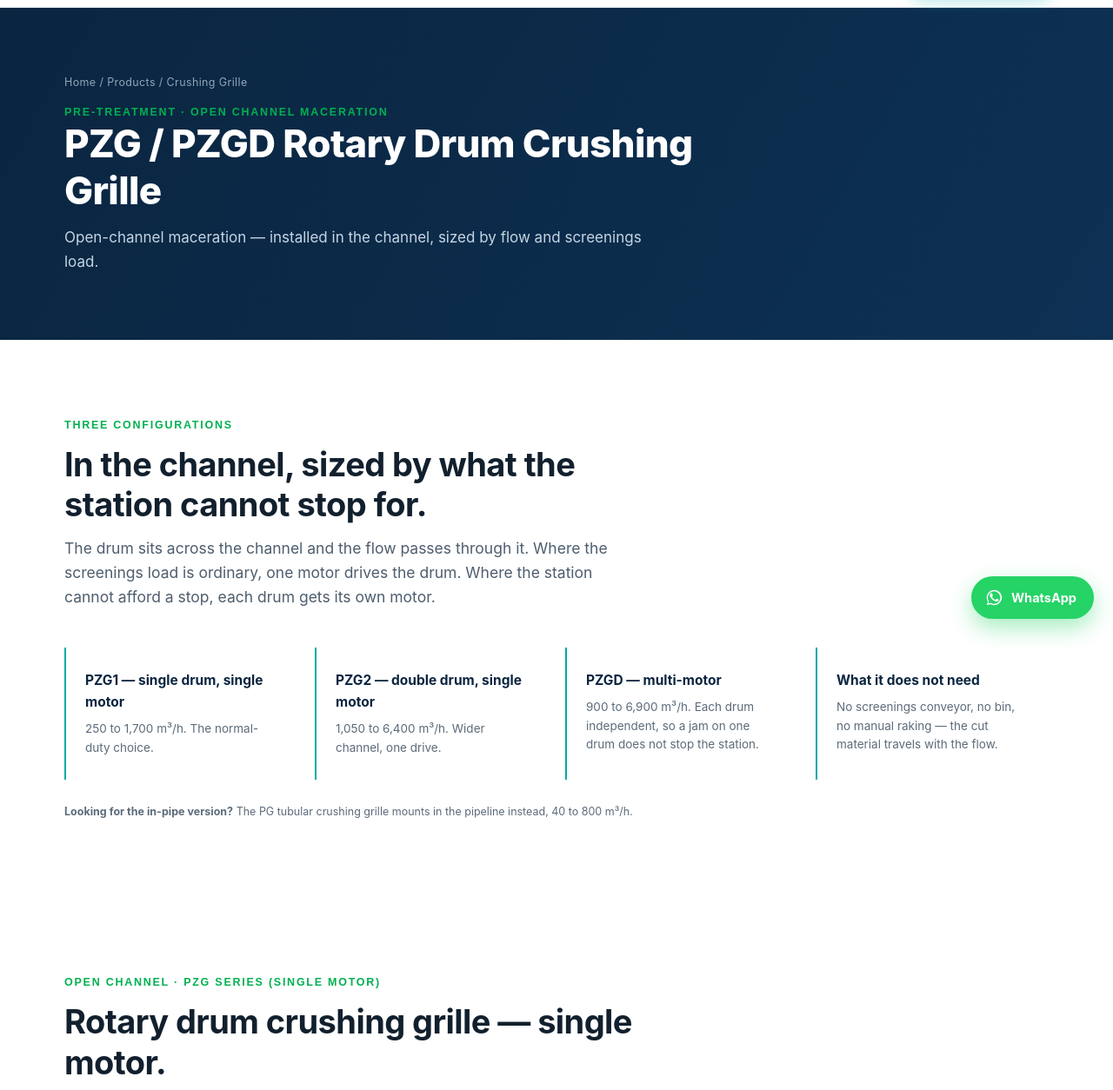
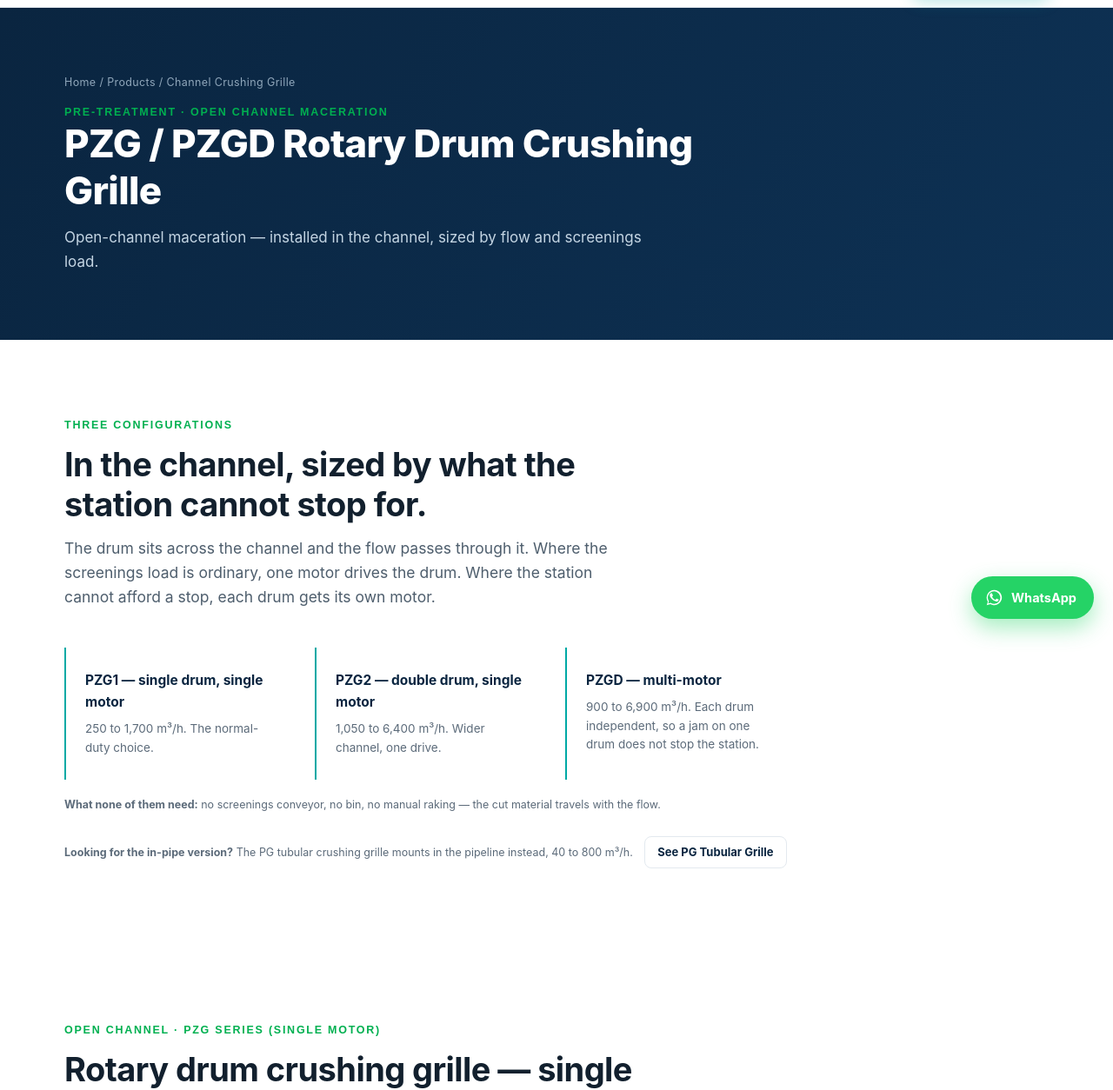
Before and after one commit to epsilonzhu-1988/kingdaotech-site, a plain HTML site: page products/channel-crushing-grille.html in a window 1280 px wide. Shown: the part 62-1316 px from the top of the page at 87% size. Drawn offline with Linux system fonts and the light colour scheme.

Commit message:
粉碎格栅两页细节优化

```diff
--- a/products/channel-crushing-grille.html
+++ b/products/channel-crushing-grille.html
@@ -18,7 +18,7 @@
   </div>
 </header>
 
-<div class="page-hero"><div class="wrap"><div class="crumb"><a href="../index.html">Home</a> / <a href="../products.html">Products</a> / Crushing Grille</div>
+<div class="page-hero"><div class="wrap"><div class="crumb"><a href="../index.html">Home</a> / <a href="../products.html">Products</a> / Channel Crushing Grille</div>
   <div class="eyebrow">Pre-treatment · Open channel maceration</div>
   <h1>PZG / PZGD Rotary Drum Crushing Grille</h1>
   <p>Open-channel maceration — installed in the channel, sized by flow and screenings load.</p>
@@ -32,9 +32,9 @@
     <div class="why"><b>PZG1 — single drum, single motor</b><p>250 to 1,700 m³/h. The normal-duty choice.</p></div>
     <div class="why"><b>PZG2 — double drum, single motor</b><p>1,050 to 6,400 m³/h. Wider channel, one drive.</p></div>
     <div class="why"><b>PZGD — multi-motor</b><p>900 to 6,900 m³/h. Each drum independent, so a jam on one drum does not stop the station.</p></div>
-    <div class="why"><b>What it does not need</b><p>No screenings conveyor, no bin, no manual raking — the cut material travels with the flow.</p></div>
   </div>
-  <p class="note" style="margin-top:26px"><strong>Looking for the in-pipe version?</strong> The <a href="crushing-grille.html">PG tubular crushing grille</a> mounts in the pipeline instead, 40 to 800 m³/h.</p>
+  <p class="note" style="margin-top:18px"><strong>What none of them need:</strong> no screenings conveyor, no bin, no manual raking — the cut material travels with the flow.</p>
+  <p class="note" style="margin-top:26px"><strong>Looking for the in-pipe version?</strong> The PG tubular crushing grille mounts in the pipeline instead, 40 to 800 m³/h. <a class="btn btn-ghost" style="margin-left:10px;padding:6px 14px;font-size:13px" href="crushing-grille.html">See PG Tubular Grille</a></p>
 </div></section>
 
 <section><div class="wrap">
```
Also changed, not shown: products/crushing-grille.html (+2 -2 lines).
